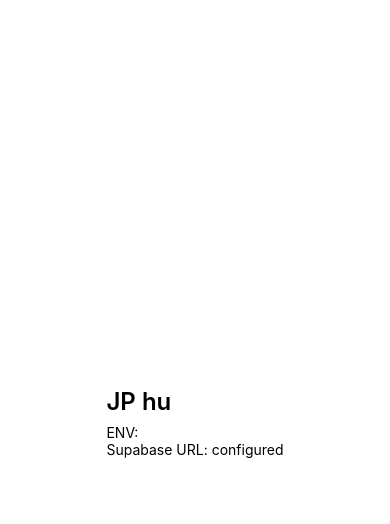
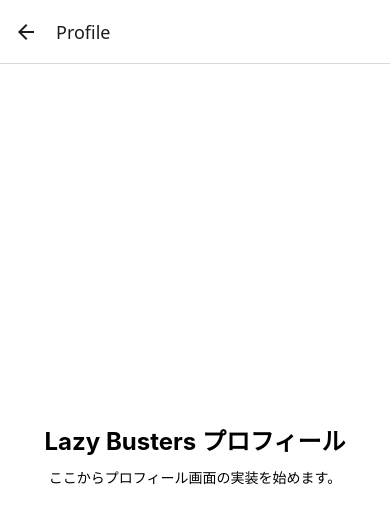
Before and after one commit to jphacks/tk_a_2508, a React Native app: screen /Profile in a window 390 px wide. Shown: the top 524 px of the page. Built offline with nearby package versions, Linux system fonts and the light colour scheme; no server answers.

Commit message:
WIP: プロフィール画面のレイアウト途中まで（develop統合前）

```diff
--- a/App.tsx
+++ b/App.tsx
@@ -1,22 +1,28 @@
+// App.tsx の内容を以下に書き換えます
+
 import React from "react";
-import { SafeAreaView, Text, View, StyleSheet } from "react-native";
+import { NavigationContainer } from "@react-navigation/native";
+import { createNativeStackNavigator } from "@react-navigation/native-stack";
 
-const supabaseUrl = process.env.EXPO_PUBLIC_SUPABASE_URL;
-const appEnv = process.env.EXPO_PUBLIC_APP_ENV;
+// 作成した画面をインポート
+import ProfileScreen from "./screens/ProfileScreen";
+// 現在のApp.tsxの画面を仮のHome画面とします
+import HomeScreen from "./screens/HomeScreen";
+
+// スタックナビゲーターを初期化
+const Stack = createNativeStackNavigator();
 
 export default function App() {
   return (
-    <SafeAreaView style={styles.container}>
-      <View>
-        <Text style={styles.title}>JP hu</Text>
-        <Text>ENV: {appEnv}</Text>
-        <Text>Supabase URL: {supabaseUrl ? "configured" : "not set"}</Text>
-      </View>
-    </SafeAreaView>
+    // アプリ全体のナビゲーションコンテナ
+    <NavigationContainer>
+      <Stack.Navigator initialRouteName="Home">
+        {/* Home画面 (元のApp.tsxの内容を移植) */}
+        <Stack.Screen name="Home" component={HomeScreen} />
+
+        {/* プロフィール画面の登録 */}
+        <Stack.Screen name="Profile" component={ProfileScreen} />
+      </Stack.Navigator>
+    </NavigationContainer>
   );
 }
-
-const styles = StyleSheet.create({
-  container: { flex: 1, alignItems: "center", justifyContent: "center" },
-  title: { fontSize: 24, fontWeight: "600", marginBottom: 8 },
-});
--- a/package.json
+++ b/package.json
@@ -13,11 +13,15 @@
   "dependencies": {
     "@expo/metro-runtime": "~6.1.2",
     "@react-native-async-storage/async-storage": "^2.2.0",
+    "@react-navigation/native": "^7.1.18",
+    "@react-navigation/native-stack": "^7.3.27",
     "@supabase/supabase-js": "^2.75.0",
     "expo": "~54.0.0",
     "react": "19.1.0",
     "react-dom": "19.1.0",
     "react-native": "0.81.4",
+    "react-native-safe-area-context": "~5.6.0",
+    "react-native-screens": "~4.16.0",
     "react-native-url-polyfill": "^3.0.0",
     "react-native-web": "^0.21.0"
   },
--- /dev/null
+++ b/screens/HomeScreen.tsx
@@ -0,0 +1,22 @@
+import React from "react";
+import { SafeAreaView, Text, View, StyleSheet } from "react-native";
+
+const supabaseUrl = process.env.EXPO_PUBLIC_SUPABASE_URL;
+const appEnv = process.env.EXPO_PUBLIC_APP_ENV;
+
+export default function App() {
+  return (
+    <SafeAreaView style={styles.container}>
+      <View>
+        <Text style={styles.title}>JP hu</Text>
+        <Text>ENV: {appEnv}</Text>
+        <Text>Supabase URL: {supabaseUrl ? "configured" : "not set"}</Text>
+      </View>
+    </SafeAreaView>
+  );
+}
+
+const styles = StyleSheet.create({
+  container: { flex: 1, alignItems: "center", justifyContent: "center" },
+  title: { fontSize: 24, fontWeight: "600", marginBottom: 8 },
+});
--- /dev/null
+++ b/screens/ProfileScreen.tsx
@@ -0,0 +1,29 @@
+// screens/ProfileScreen.tsx
+
+import React from 'react';
+import { View, Text, StyleSheet } from 'react-native';
+
+const ProfileScreen = () => {
+  return (
+    <View style={styles.container}>
+      <Text style={styles.title}>Lazy Busters プロフィール</Text>
+      <Text>ここからプロフィール画面の実装を始めます。</Text>
+    </View>
+  );
+};
+
+const styles = StyleSheet.create({
+  container: {
+    flex: 1,
+    alignItems: 'center',
+    justifyContent: 'center',
+    backgroundColor: '#fff',
+  },
+  title: {
+    fontSize: 24,
+    fontWeight: 'bold',
+    marginBottom: 10,
+  },
+});
+
+export default ProfileScreen;
```
Also changed, not shown: 2 other files (tests, documents, lock files or other folders).
